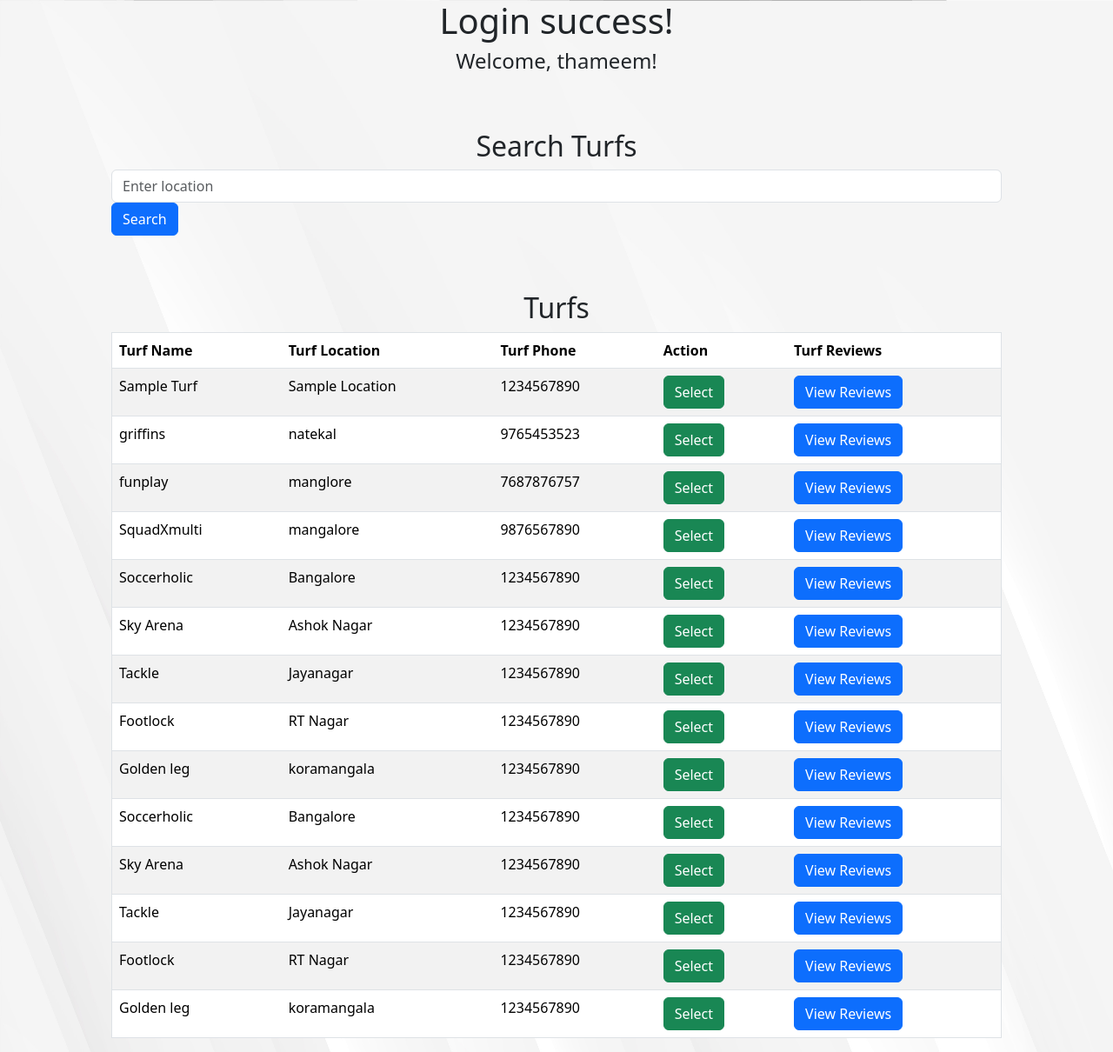
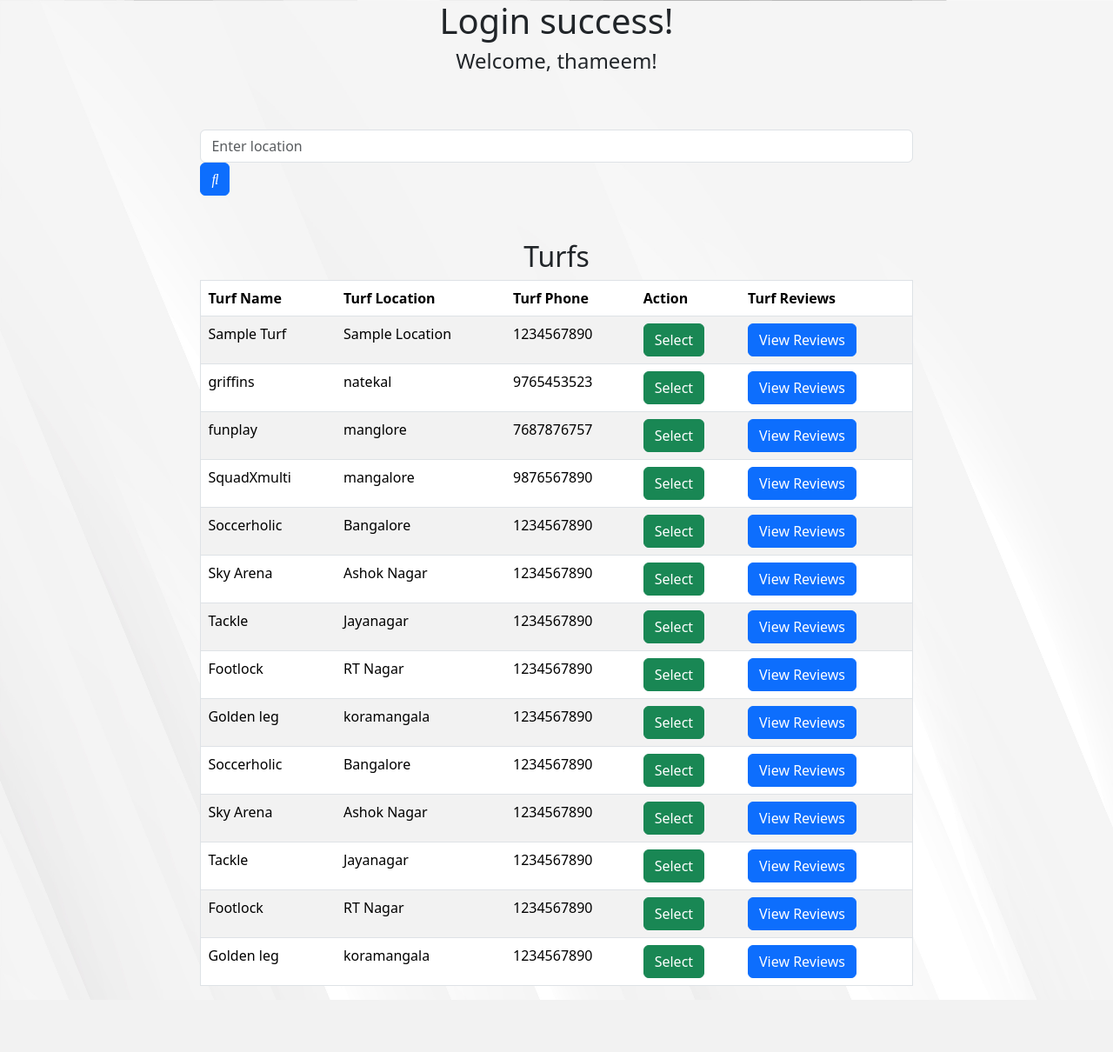
Before and after one commit to Thameem-20/DBMS-project, a Flask app: page /dashboard in a window 1280 px wide. Shown: the whole page at 87% size. After the commit the page ends 1150 px from the top, so only its background shows below. Run offline with Flask 3, Linux system fonts and the light colour scheme; a user stored in the database is signed in; data comes from the database, SQL or seed files in the repository.

Commit message:
made search bar better

```diff
--- a/templates/dashboard.html
+++ b/templates/dashboard.html
@@ -1,13 +1,12 @@
 <!-- dashboard.html -->
-{% extends 'layout.html' %}
-{% block title %} Dashboard {% endblock title %}
-{% block body %}
+{% extends 'layout.html' %} {% block title %} Dashboard {% endblock title %} {%
+block body %}
 <h1 class="turfhead">Login success!</h1>
 <h4 class="turfhead">Welcome, {{ username }}!</h4>
 
 <!-- Search Bar -->
 <div class="turftab">
-  <h2 class="turfhead">Search Turfs</h2>
+  <!-- <h2 class="turfhead">Search Turfs</h2>
   <form action="{{ url_for('search_turfs') }}" method="GET">
     <div class="form-group">
       <input
@@ -19,7 +18,24 @@
       <button type="submit" class="btn btn-primary">Search</button>
     </div>
   </form>
+</div> -->
+  <form action="{{ url_for('search_turfs') }}" method="GET">
+    <div class="turftab" class="input-group">
+      <div class="form-outline" data-mdb-input-init>
+        <input
+          type="search"
+          id="form1"
+          class="form-control"
+          name="location"
+          placeholder="Enter location"
+        />
+        <!-- <label class="form-label" for="form1">Search Turfs</label> -->
       </div>
+      <button type="submit" class="btn btn-primary" data-mdb-ripple-init>
+        <i class="fas fa-search"></i>
+      </button>
+    </div>
+  </form>
 
   <div class="turftab">
     <h2 class="turfhead">Turfs</h2>
@@ -61,3 +77,4 @@
   </div>
 
   {% endblock body %}
+</div>
```
Lines whose indentation alone changed are shown as unchanged.
